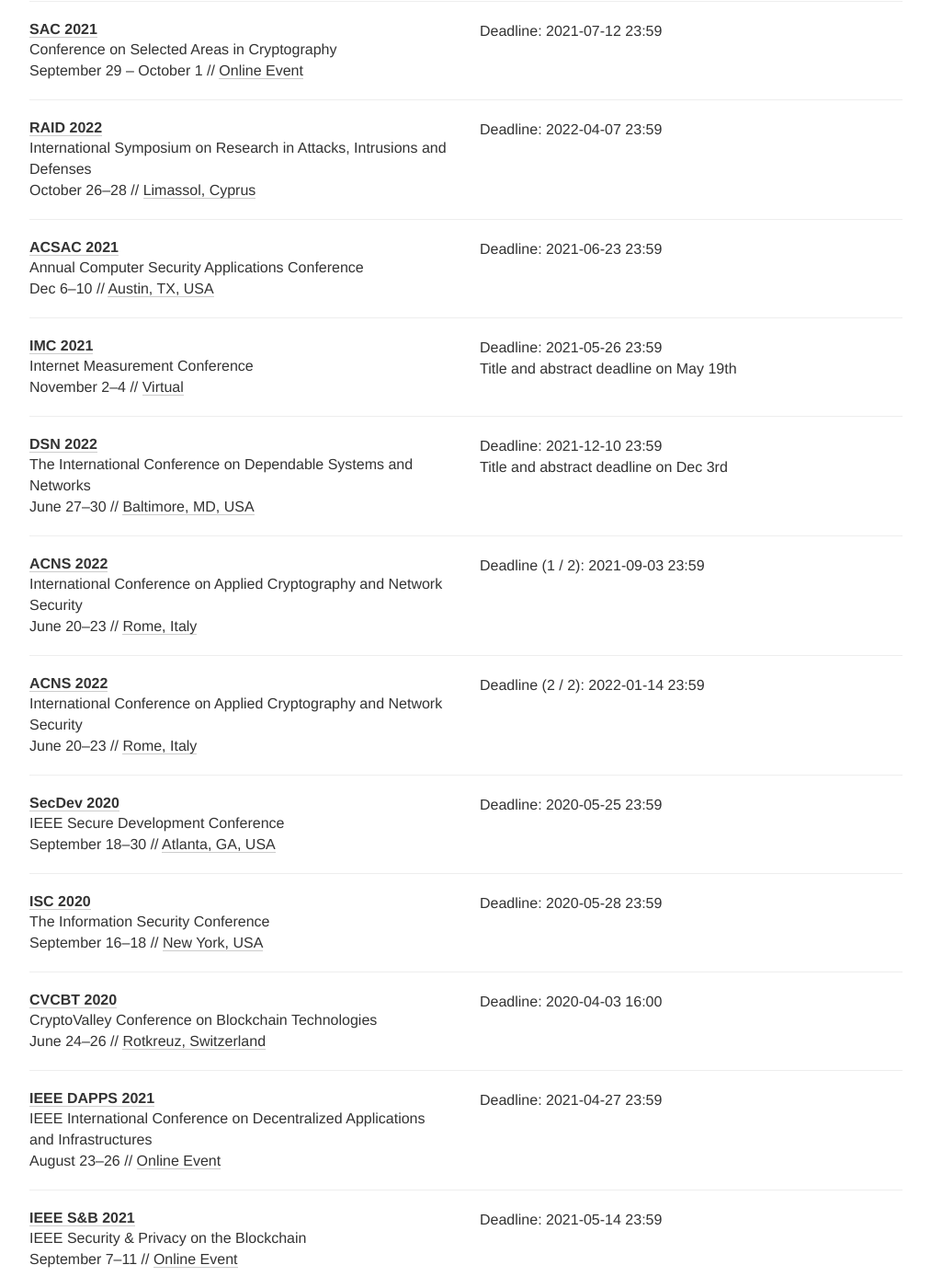
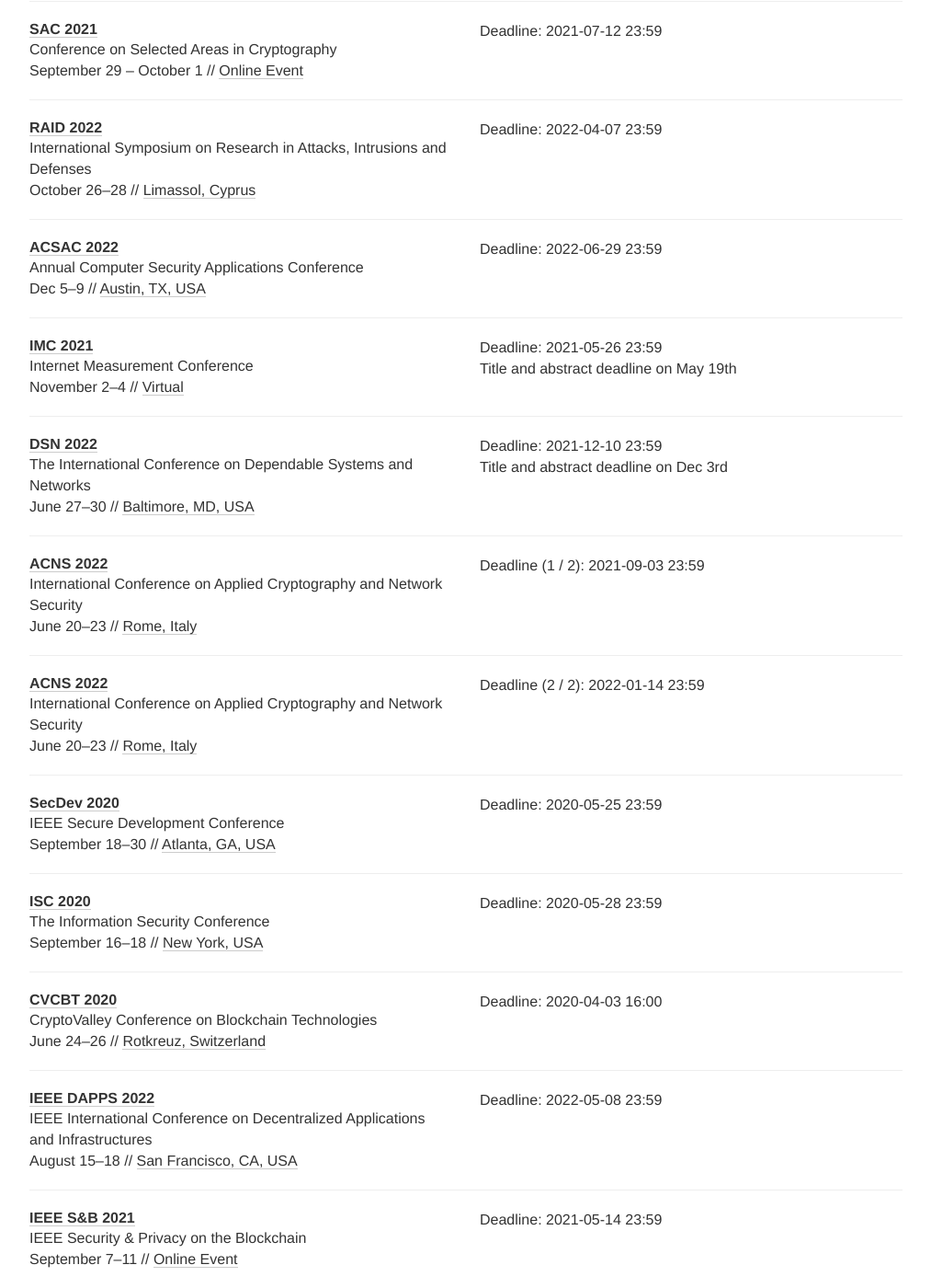
Before and after one commit to sec-deadlines/sec-deadlines.github.io, a Jekyll site: the page built from index.html, in a window 1280 px wide and 1400 px high, scrolled down 5190 px. Shown: the whole window at 92% size, without its empty margins (133-1146 px from the left). Built offline with Jekyll 4.4.1, drawn with Linux system fonts in a browser that asks for light colours; nearby versions of some CDN libraries; comment, search, counter and statistics services are not loaded; some of the changed text lies outside the part shown.

Commit message:
Conference updates

```diff
--- a/_data/conferences.yml
+++ b/_data/conferences.yml
@@ -229,12 +229,12 @@
 
 - name: Asiacrypt
   description: International Conference on the Theory and Application of Cryptology and Information Security
-  year: 2019
-  link: https://asiacrypt.iacr.org/2019
-  deadline: ["2019-05-14 05:00"]
+  year: 2022
+  link: https://asiacrypt.iacr.org/2022/
+  deadline: ["2022-05-27 11:59"]
   timezone: Etc/UTC
-  date: December 8-12
-  place: Kobe, Japan
+  date: December 5-9
+  place: Taipei, Taiwan
   tags: CRYPTO
 
 - name: AFT
@@ -311,10 +311,10 @@
 
 - name: ACSAC
   description: Annual Computer Security Applications Conference
-  year: 2021
-  link: https://www.acsac.org/2021/
-  deadline: ["2021-06-23 23:59"]
-  date: Dec 6-10
+  year: 2022
+  link: https://www.acsac.org/2022/
+  deadline: ["2022-06-29 23:59"]
+  date: Dec 5-9
   place: Austin, TX, USA
   tags: [SEC]
 
@@ -382,11 +382,11 @@
 
 - name: IEEE DAPPS
   description: IEEE International Conference on Decentralized Applications and Infrastructures
-  year: 2021
+  year: 2022
   link: https://ieeedapps.net/
-  deadline: ["2021-04-27 23:59"]
-  date: August 23-26
-  place: Online Event
+  deadline: ["2022-05-08 23:59"]
+  date: August 15-18
+  place: San Francisco, CA, USA
   tags: [SEC, PRIV]
 
 - name: IEEE S&B
```
